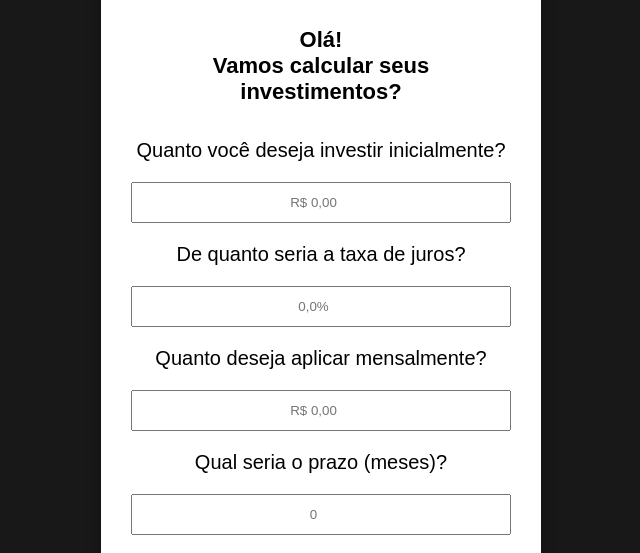
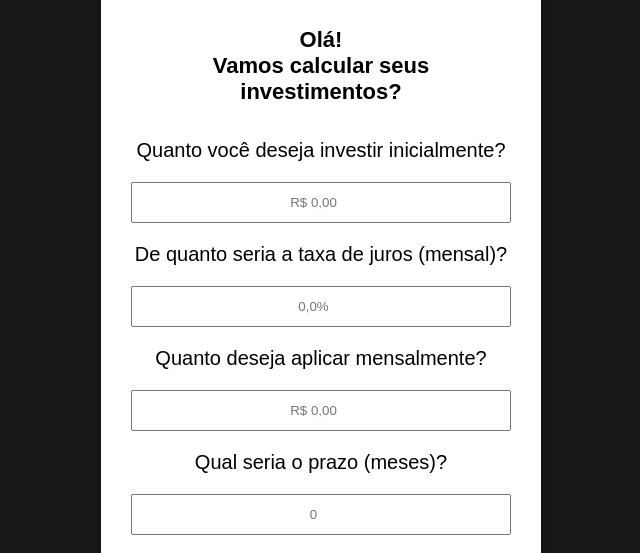
Before and after one commit to VicenteAlef/Outlaytor, a plain HTML site: page index.html in a window 1280 px wide. Shown: the part 247-800 px from the top of the page, without its empty margins (319-959 px from the left). Drawn offline with Linux system fonts and the light colour scheme.

Commit message:
Update index.html
Especificação da taxa de juros como mensal

```diff
--- a/index.html
+++ b/index.html
@@ -21,7 +21,7 @@
       <p class="form-text">Quanto você deseja investir inicialmente?</p>
       <input type="number" class="form-input" id="capital-inicial" placeholder="R$ 0,00">
 
-      <p class="form-text">De quanto seria a taxa de juros?</p>
+      <p class="form-text">De quanto seria a taxa de juros (mensal)?</p>
       <input type="number" class="form-input" id="taxa" placeholder="0,0%">
 
       <p class="form-text">Quanto deseja aplicar mensalmente?</p>
```
